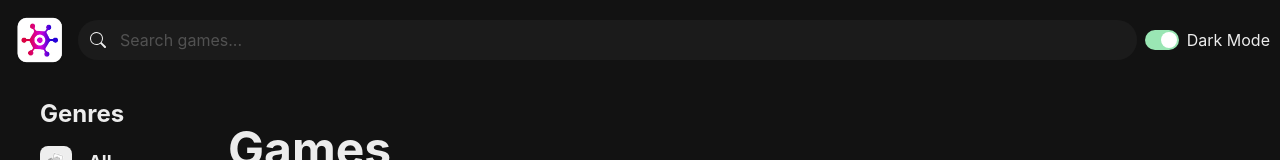
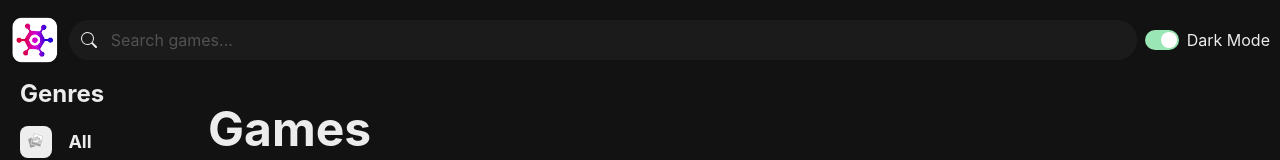
Before and after one commit to NickBlackadar/game-hub, a React (Vite) app: page / in a window 1280 px wide. Shown: the top 160 px of the page. Built offline with nearby package versions, Linux system fonts and the light colour scheme; no server answers.

Commit message:
Fix the navbar/padding

```diff
--- a/src/components/NavBar.tsx
+++ b/src/components/NavBar.tsx
@@ -2,11 +2,14 @@ import { HStack, Image } from "@chakra-ui/react";
 import logo from "../assets/logo.webp";
 import ColorModeSwitch from "./ColorModeSwitch";
 import SearchInput from "./SearchInput";
+import { Link } from "react-router-dom";
 
 const NavBar = () => {
   return (
     <HStack padding="10px">
-      <Image src={logo} boxSize="60px" />
+      <Link to="/">
+        <Image src={logo} boxSize="60px" objectFit="cover" />
+      </Link>
       <SearchInput />
       <ColorModeSwitch />
     </HStack>
--- a/src/components/SearchInput.tsx
+++ b/src/components/SearchInput.tsx
@@ -2,16 +2,21 @@ import { Input, InputGroup, InputLeftElement } from "@chakra-ui/react";
 import { useRef } from "react";
 import { BsSearch } from "react-icons/bs";
 import useGameQueryStore from "../store";
+import { useNavigate } from "react-router-dom";
 
 const SearchInput = () => {
   const ref = useRef<HTMLInputElement>(null);
   const setSearchText = useGameQueryStore((s) => s.setSearchText);
+  const navigate = useNavigate();
 
   return (
     <form
       onSubmit={(event) => {
         event.preventDefault();
-        if (ref.current) setSearchText(ref.current.value);
+        if (ref.current) {
+          setSearchText(ref.current.value);
+          navigate("/");
+        }
       }}
     >
       <InputGroup>
--- a/src/pages/GameDetailPage.tsx
+++ b/src/pages/GameDetailPage.tsx
@@ -15,7 +15,7 @@ const GameDetailPage = () => {
   if (error || !game) throw error;
 
   return (
-    <SimpleGrid columns={{ base: 1, md: 2 }} spacing={5}>
+    <SimpleGrid columns={{ base: 1, md: 2 }} spacing={5} padding={5}>
       <GridItem>
         <Heading>{game.name}</Heading>
         <ExpandableText description={game.description_raw} />
--- a/src/pages/Layout.tsx
+++ b/src/pages/Layout.tsx
@@ -6,9 +6,7 @@ const Layout = () => {
   return (
     <>
       <NavBar />
-      <Box padding={5}>
-        <Outlet />
-      </Box>
+      <Outlet />
     </>
   );
 };
```
